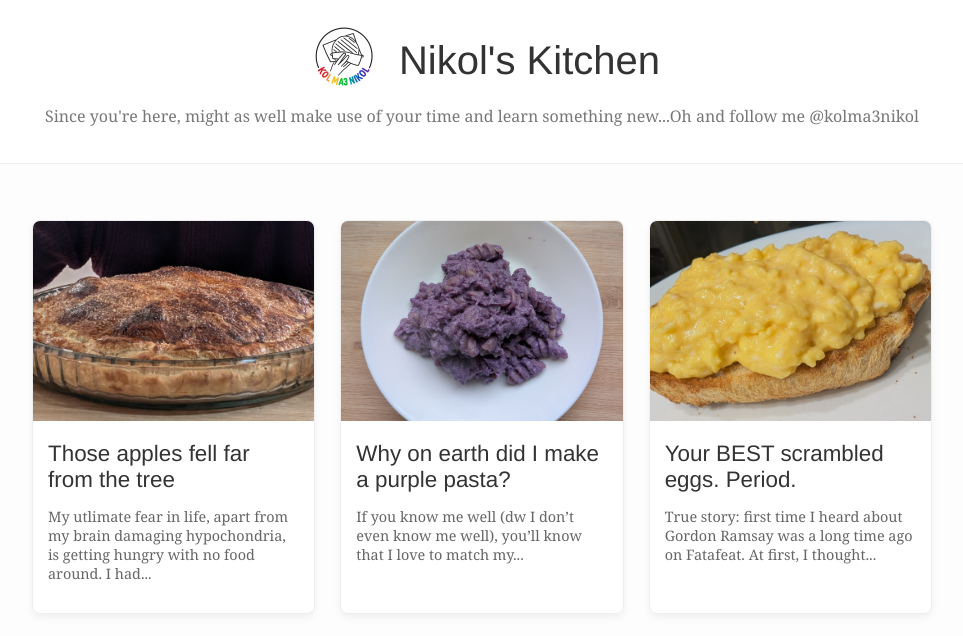
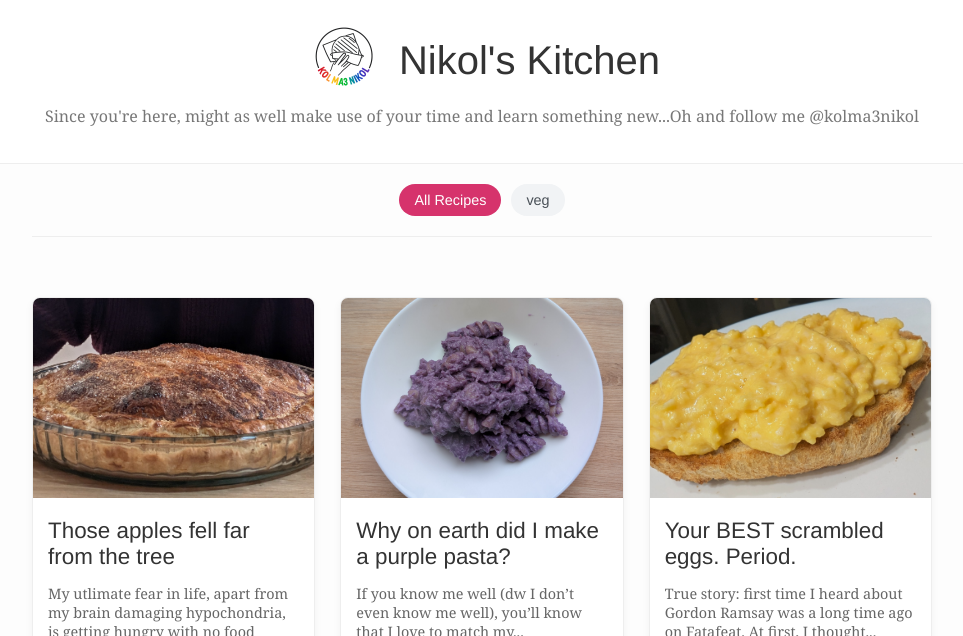
Before and after one commit to AntiLibrary5/nicools-kitchen, a Jekyll site: the page built from index.html, in a window 1280 px wide, cut to the strip 0-636 px from the top of the page. Shown: the whole strip, without its empty margins (158-1121 px from the left). Built offline with Jekyll 4.4.1, drawn with Linux system fonts in a browser that asks for light colours.

Commit message:
tagging system first commit

```diff
--- a/_posts/2025-08-31-purple-cabbage-pasta.md
+++ b/_posts/2025-08-31-purple-cabbage-pasta.md
@@ -6,6 +6,7 @@ prep_time: "15 min"
 cook_time: "30 min"
 servings: "1 for me 1 for the trash"
 video_link: "https://www.instagram.com/reel/DHiycw-sof_LIvaSrI83y56IDSDGfWWFK8sRaM0/?igsh=c2x6M3R4aTl5c2Jz "
+tags: [veg]
 ---
 
 If you know me well (dw I don't even know me well), you'll know that I love to match my outfits with my food. That day I decided to wear a purple sweater for work, so obviously I had to match it with a purple pasta. The next day a threw my sweater.
--- a/assets/css/style.css
+++ b/assets/css/style.css
@@ -198,3 +198,64 @@ a:hover {
 
 .site-logo {
 }
+
+/* =================================== */
+/* Filter Bar & Tag Page Styling       */
+/* =================================== */
+
+/* The Filter Bar on the Homepage */
+.filter-bar {
+    display: flex;
+    justify-content: center;
+    flex-wrap: wrap;
+    gap: 10px;
+    margin-bottom: 40px;
+    padding-bottom: 20px;
+    border-bottom: 1px solid #eee;
+}
+
+.tag-button {
+    background-color: #f1f3f5;
+    color: #495057;
+    padding: 8px 15px;
+    border-radius: 20px;
+    font-size: 0.9em;
+    font-family: 'Helvetica Neue', sans-serif;
+    transition: background-color 0.2s ease;
+}
+
+.tag-button:hover {
+    background-color: #e9ecef;
+    text-decoration: none;
+}
+
+/* Style for the currently active filter */
+.tag-button.active {
+    background-color: #d6336c;
+    color: #fff;
+}
+
+
+/* Styling for the main tags.html page */
+.page-title {
+    text-align: center;
+    font-size: 2.5em;
+    margin-bottom: 30px;
+}
+
+.tag-cloud {
+    display: flex;
+    justify-content: center;
+    flex-wrap: wrap;
+    gap: 10px;
+    margin-bottom: 50px;
+    padding-bottom: 30px;
+    border-bottom: 1px solid #eee;
+}
+
+.tag-title {
+    font-size: 2em;
+    margin-top: 40px;
+    padding-bottom: 10px;
+    border-bottom: 2px solid #d6336c;
+}
--- a/index.html
+++ b/index.html
@@ -2,6 +2,13 @@
 layout: default
 title: Home
 ---
+<div class="filter-bar">
+    <a href="{{ site.baseurl }}/" class="tag-button active">All Recipes</a>
+    {% for tag in site.tags %}
+        <a href="{{ site.baseurl }}/tags.html#{{ tag[0] | slugify }}" class="tag-button">{{ tag[0] }}</a>
+    {% endfor %}
+</div>
+
 <ul class="recipe-grid">
     {% for post in site.posts %}
         <li class="recipe-card">
```
Also changed, not shown: tags.html (added, +35 -0 lines).
